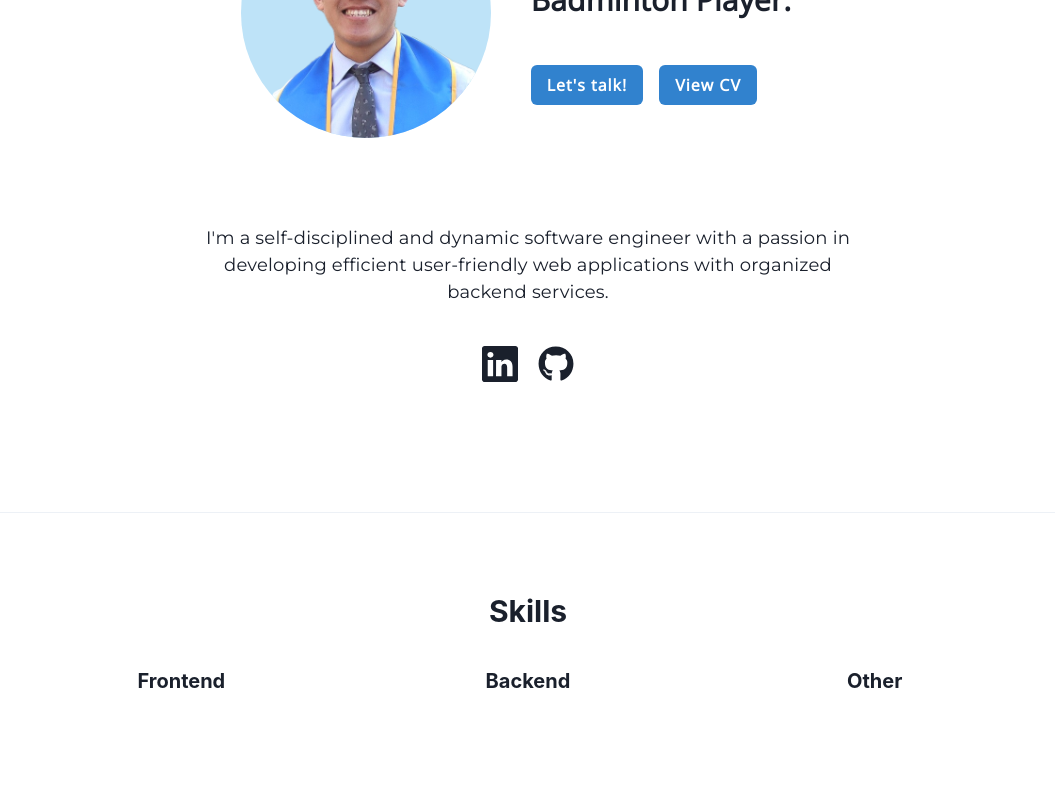
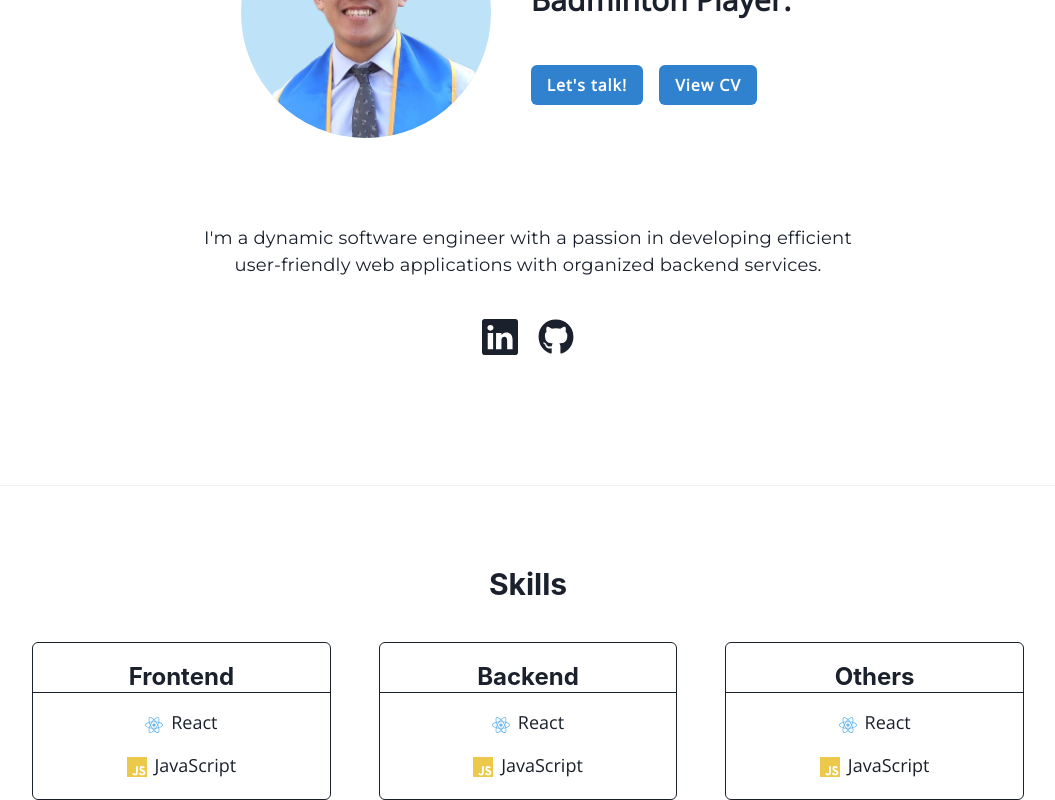
Before and after one commit to cuonglyy/portfolio-website, a React (Create React App) app: page / in a window 1280 px wide. Shown: the part 304-1104 px from the top of the page, without its empty margins (112-1167 px from the left). Before the commit the page ends 997 px from the top, so only its background shows below. Built offline with nearby package versions, Linux system fonts and the light colour scheme.

Commit message:
Added more styling to skills component

```diff
--- a/src/components/About/About.jsx
+++ b/src/components/About/About.jsx
@@ -92,7 +92,7 @@ const About = () => {
           fontSize='lg'
           variant='montserrat-font'
         >
-          I'm a self-disciplined and dynamic software engineer with a passion in developing efficient user-friendly web applications with organized backend services.
+          I'm a dynamic software engineer with a passion in developing efficient user-friendly web applications with organized backend services.
         </Text>
         <Socials/>
       </Container>
--- a/src/components/Skills.jsx
+++ b/src/components/Skills.jsx
@@ -5,15 +5,19 @@ import {
   GridItem,
   Heading,
   Box,
-
+  List,
+  ListItem,
+  ListIcon,
 } from '@chakra-ui/react'
+import { FaReact } from 'react-icons/fa'
+import { SiJavascript } from 'react-icons/si'
 
 const Skills = () => {
   return (
     <Container
       id='skills'
       pt={30}
-      maxW={['container.sm', 'container.md', 'container.lg']}
+      maxW={['325px', 'container.md', 'container.lg']}
     >
       <Heading
         size={['lg', 'lg', 'lg']}
@@ -26,22 +30,91 @@ const Skills = () => {
         gridTemplateColumns={['1fr', '1fr 1fr', '1fr 1fr 1fr']}
         gap={[4, 8, 12]}
         textAlign='center'
+
       >
         <GridItem>
-          <Box>
-            <Heading size='md'>Frontend</Heading>
+          <Box
+            border='1px solid'
+            borderRadius='6px'
+            py={5}
+          >
+            <Box
+              mb={4}
+              px={5}
+              borderBottom='1px solid'
+            >
+              <Heading fontSize='24px'>
+                Frontend
+              </Heading>
+            </Box>
+            <List spacing={4}>
+              <ListItem fontSize='lg'>
+                <ListIcon as={FaReact} color='blue.300' />
+                React
+              </ListItem>
+              <ListItem fontSize='lg'>
+                <ListIcon fontSize='xl' as={SiJavascript} color='yellow.400' />
+                JavaScript
+              </ListItem>
+            </List>
           </Box>
         </GridItem>
         <GridItem>
-          <Box>
-            <Heading size='md'>Backend</Heading>
+          <Box
+            border='1px solid'
+            borderRadius='6px'
+            py={5}
+          >
+            <Box
+              mb={4}
+              px={5}
+              borderBottom='1px solid'
+            >
+              <Heading fontSize='24px'>
+                Backend
+              </Heading>
+            </Box>
+            <List spacing={4}>
+              <ListItem fontSize='lg'>
+                <ListIcon as={FaReact} color='blue.300' />
+                React
+              </ListItem>
+              <ListItem fontSize='lg'>
+                <ListIcon fontSize='xl' as={SiJavascript} color='yellow.400' />
+                JavaScript
+              </ListItem>
+            </List>
           </Box>
         </GridItem>
         <GridItem
           gridColumn={['auto', 'span 2', 'auto']}
+          w={['auto', '50%', 'auto']}
+          m={[0, 'auto', 0]}
         >
-          <Box>
-            <Heading size='md'>Other</Heading>
+          <Box
+            border='1px solid'
+            borderRadius='6px'
+            py={5}
+          >
+            <Box
+              mb={4}
+              px={5}
+              borderBottom='1px solid'
+            >
+              <Heading fontSize='24px'>
+                Others
+              </Heading>
+            </Box>
+            <List spacing={4}>
+              <ListItem fontSize='lg'>
+                <ListIcon as={FaReact} color='blue.300' />
+                React
+              </ListItem>
+              <ListItem fontSize='lg'>
+                <ListIcon fontSize='xl' as={SiJavascript} color='yellow.400' />
+                JavaScript
+              </ListItem>
+            </List>
           </Box>
         </GridItem>
       </Grid>
--- a/src/styles/Heading.js
+++ b/src/styles/Heading.js
@@ -3,8 +3,8 @@ import { defineStyleConfig } from '@chakra-ui/react'
 const Heading = defineStyleConfig( {
   variants: {
     'header-spacing': {
-      letterSpacing: '1px'
-    }
+      letterSpacing: '1px',
+    },
   }
 });
 
```
